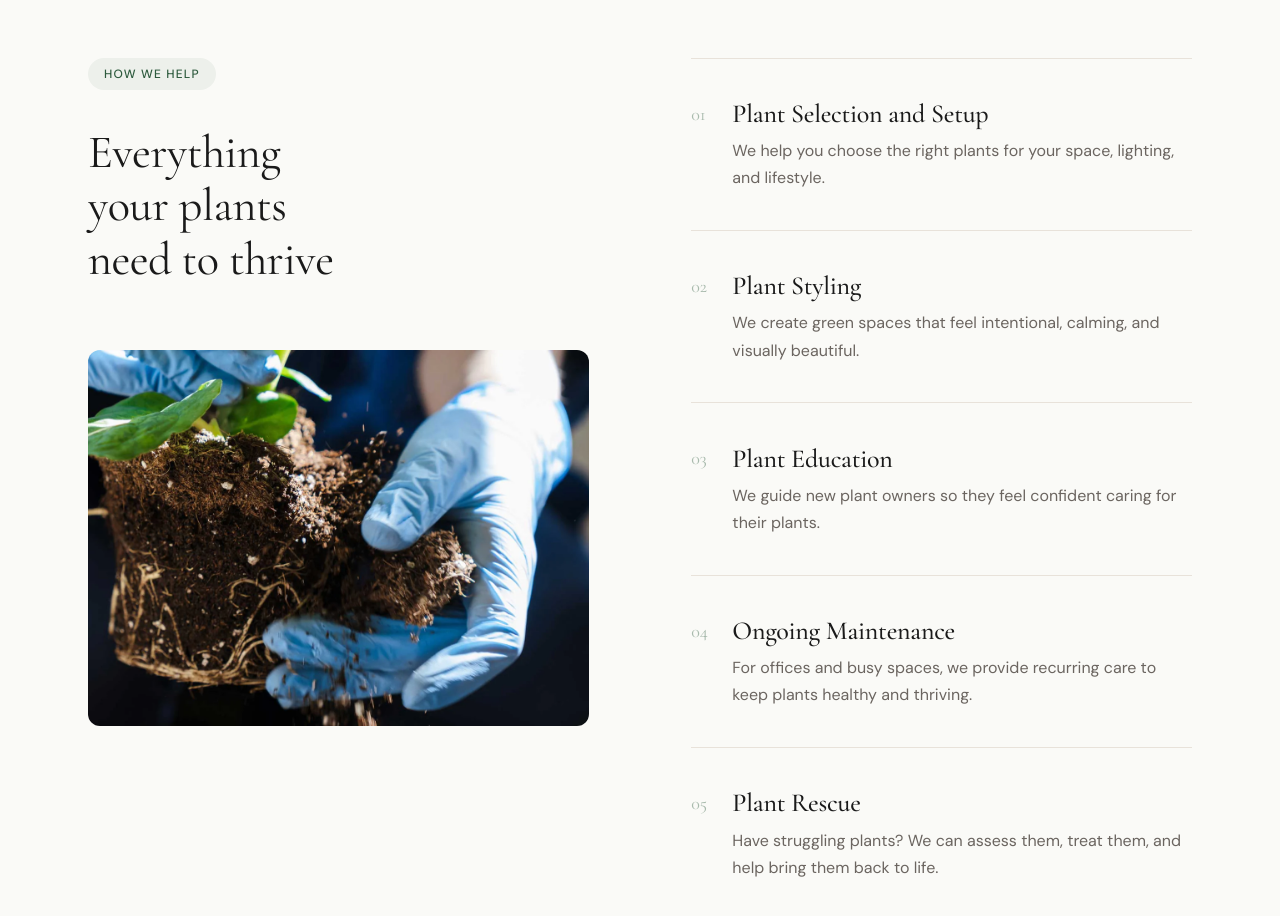
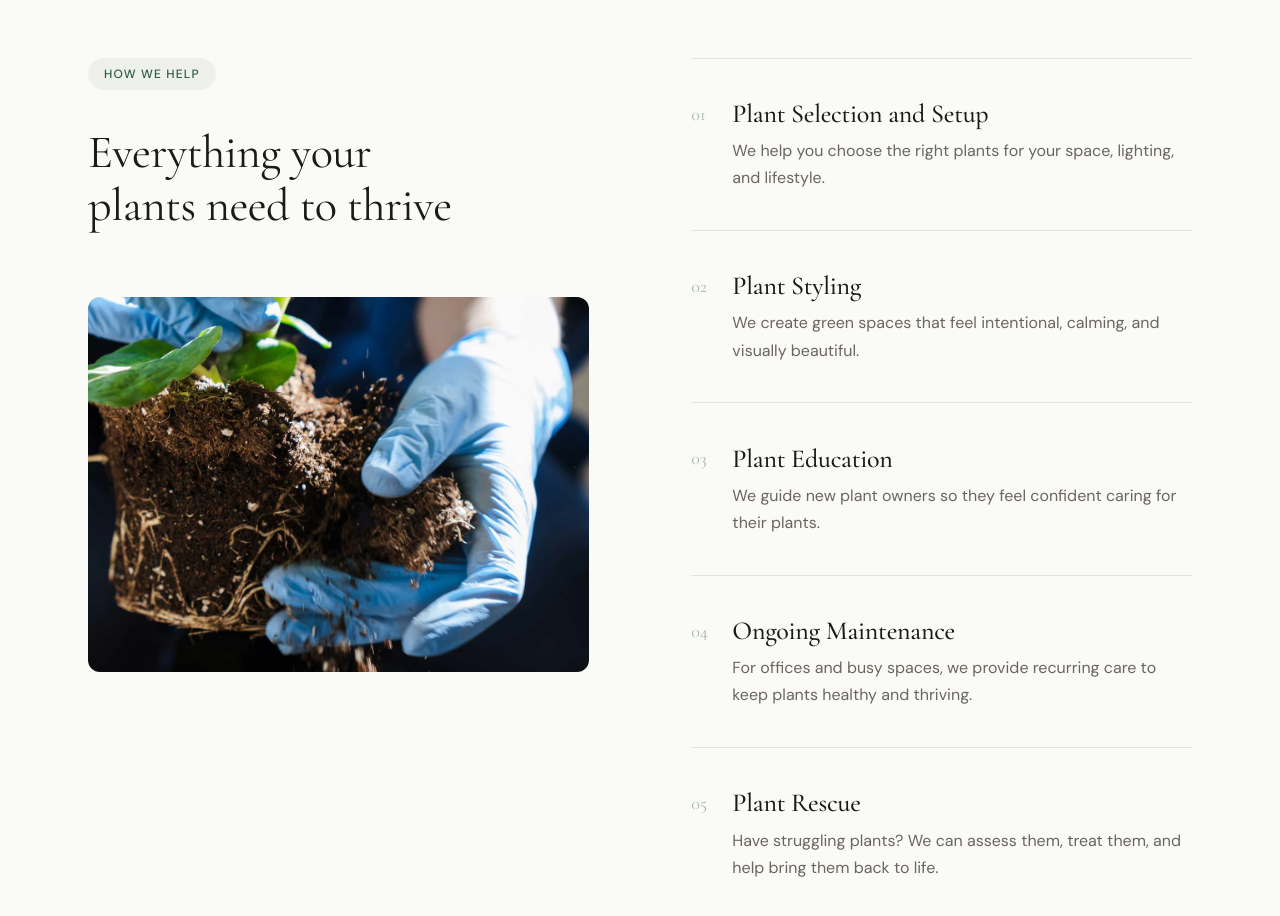
Before and after one commit to soroshahmadi-arise/happy-roots-site, a React (Vite) app: page / in a window 1280 px wide. Shown: the part 1880-2796 px from the top of the page. Built offline with nearby package versions, Linux system fonts and the light colour scheme.

Commit message:
Remove max-width constraint on services heading

```diff
--- a/src/components/Services.css
+++ b/src/components/Services.css
@@ -12,7 +12,6 @@
 
 .services__left h2 {
   margin-top: var(--space-sm);
-  max-width: 16ch;
 }
 
 .services__image {
```
